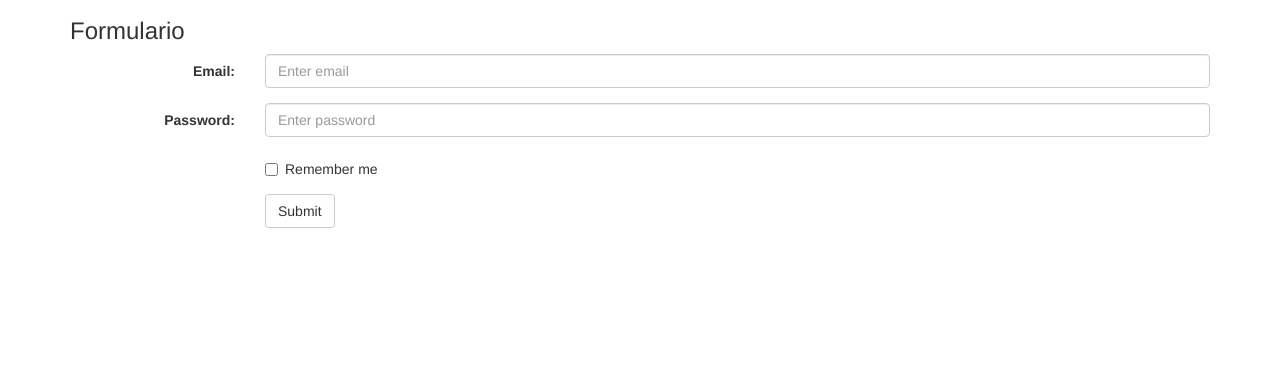
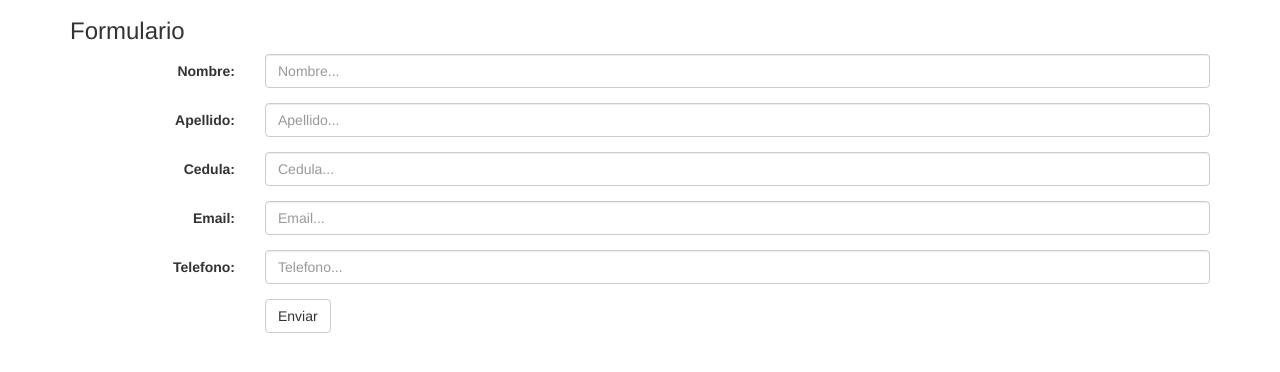
Before and after one commit to juancarrasco/BETA4, a plain HTML site: page form1.html in a window 1280 px wide. Shown: the part 54-426 px from the top of the page. Drawn offline with nearby package versions, Linux system fonts and the light colour scheme.

Commit message:
replanteo y ejemplo de form en bootstrap

```diff
--- a/form1.html
+++ b/form1.html
@@ -36,32 +36,53 @@
   </div>
 </nav>
             <h3>Formulario</h3>
-        <form class="form-horizontal" role="form">
+        <form action="conexion.php"  method="get" class="form-horizontal" role="form">
+
+ <div class="form-group">
+    <label class="control-label col-sm-2" >Nombre:</label>
+    <div class="col-sm-10">
+      <input type="text" class="form-control" id="nombre" placeholder="Nombre...">
+    </div>
+  </div>
+  <div class="form-group">
+    <label class="control-label col-sm-2" >Apellido:</label>
+    <div class="col-sm-10">
+      <input type="text" class="form-control" id="apellido" placeholder="Apellido...">
+    </div>
+  </div>
+   <div class="form-group">
+    <label class="control-label col-sm-2" >Cedula:</label>
+    <div class="col-sm-10">
+      <input type="text" class="form-control"  id="cedula" placeholder="Cedula...">
+    </div>
+  </div>
   <div class="form-group">
     <label class="control-label col-sm-2" for="email">Email:</label>
     <div class="col-sm-10">
-      <input type="email" class="form-control" id="email" placeholder="Enter email">
+      <input type="email" class="form-control" id="email" placeholder="Email...">
     </div>
   </div>
   <div class="form-group">
-    <label class="control-label col-sm-2" for="pwd">Password:</label>
+    <label class="control-label col-sm-2" >Telefono:</label>
     <div class="col-sm-10">
-      <input type="password" class="form-control" id="pwd" placeholder="Enter password">
+      <input type="text" class="form-control"  id="telefono" placeholder="Telefono...">
     </div>
   </div>
+
+
+
+
   <div class="form-group">
     <div class="col-sm-offset-2 col-sm-10">
-      <div class="checkbox">
-        <label><input type="checkbox"> Remember me</label>
-      </div>
-    </div>
-  </div>
-  <div class="form-group">
-    <div class="col-sm-offset-2 col-sm-10">
-      <button type="submit" class="btn btn-default">Submit</button>
+      <button type="submit" class="btn btn-default">Enviar</button>
     </div>
   </div>
 </form>
+
+
+
+
+
     </div>
 </body>
 </html>
```
Also changed, not shown: 1 other file.
